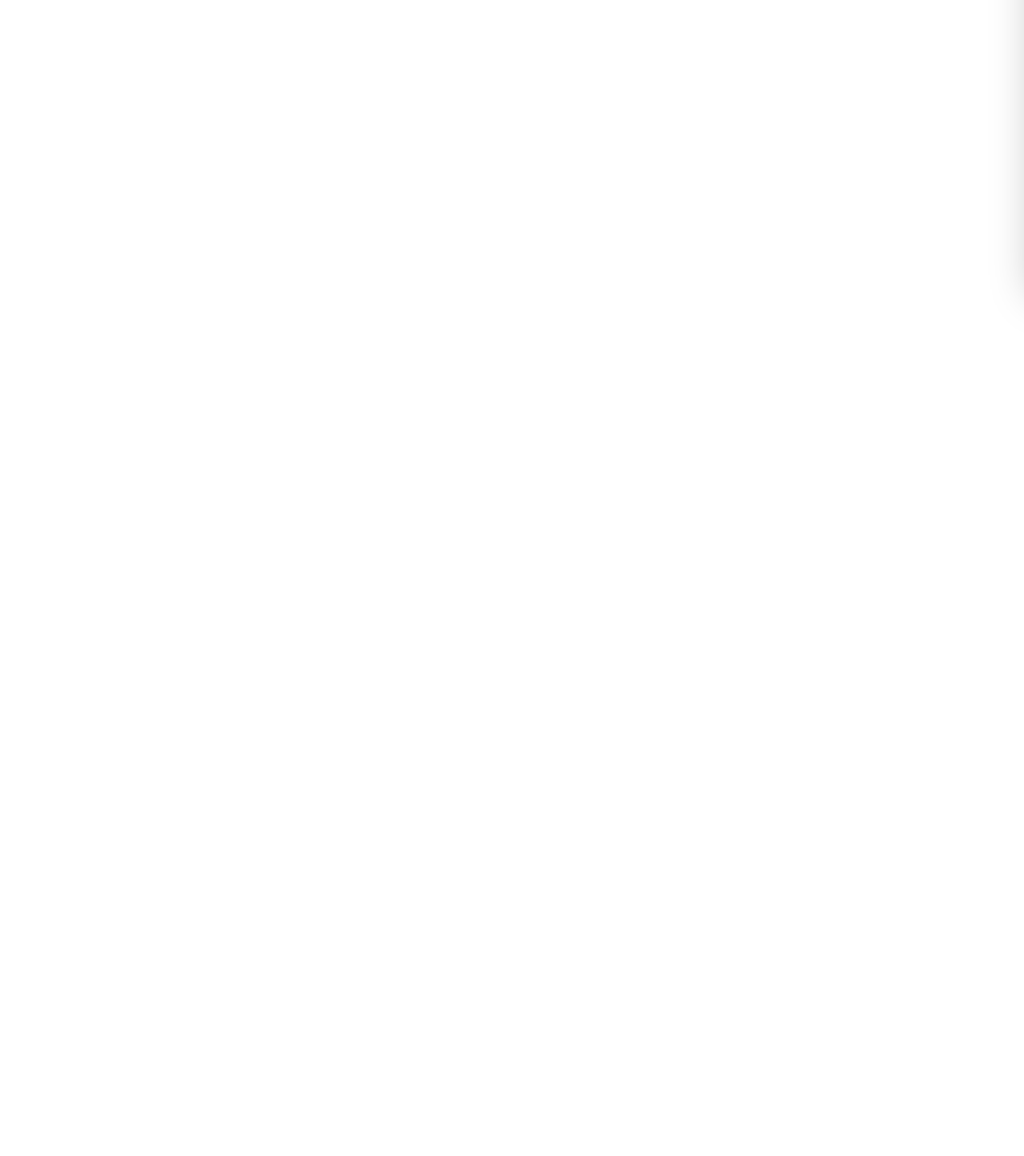
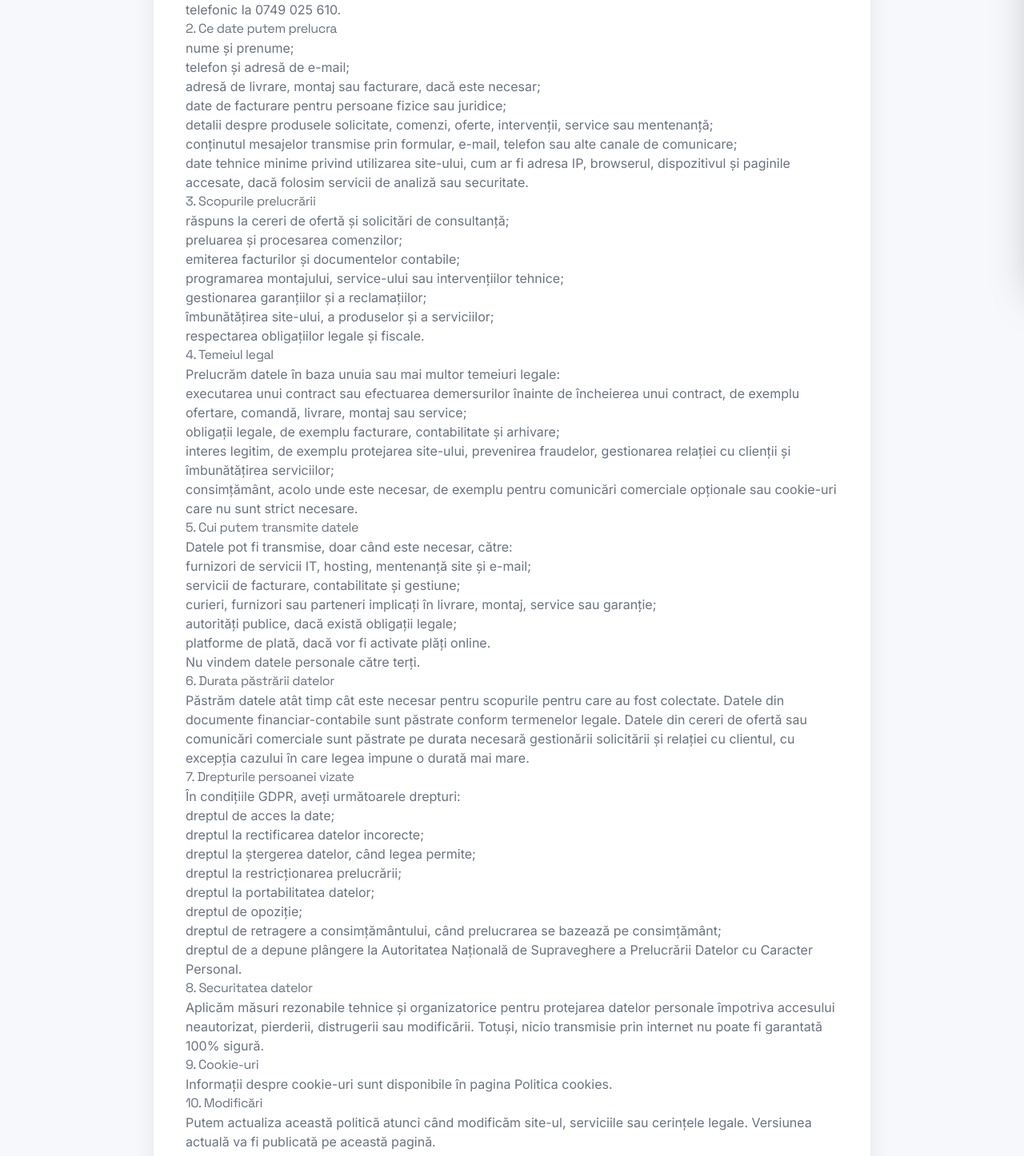
Before and after one commit to protermarad-hash/pro-term-web, a Next.js app: page /politica-confidentialitate in a window 1280 px wide. Before the commit this address had no page. Shown: the part 444-1890 px from the top of the page at 80% size. Before the commit the page ends 800 px from the top, so only its background shows below. Built offline with nearby package versions, Linux system fonts and the light colour scheme.

Commit message:
Add GDPR privacy policy page

```diff
--- /dev/null
+++ b/src/app/politica-confidentialitate/page.tsx
@@ -0,0 +1,109 @@
+import Header from '@/components/Header';
+import Footer from '@/components/Footer';
+import Link from 'next/link';
+
+const updatedAt = '06.06.2026';
+
+export default function PrivacyPolicyPage() {
+  return (
+    <>
+      <Header />
+      <main className="bg-light-200 pt-28 pb-20">
+        <div className="container mx-auto px-4">
+          <div className="mx-auto max-w-4xl rounded-3xl bg-white p-6 shadow-card md:p-10">
+            <p className="mb-3 text-sm font-bold uppercase tracking-widest text-accent">Zona legală</p>
+            <h1 className="font-heading text-3xl font-bold text-dark md:text-5xl">Politica de confidențialitate / GDPR</h1>
+            <p className="mt-4 text-sm text-dark-300">Ultima actualizare: {updatedAt}</p>
+
+            <div className="prose prose-slate mt-8 max-w-none text-dark-300">
+              <p>
+                Această politică explică modul în care SC PRO TERM SRL prelucrează datele personale ale vizitatorilor și clienților site-ului pro-term.ro. Documentul se aplică solicitărilor de ofertă, comenzilor, comunicării prin formular, telefon sau e-mail și relației comerciale cu clienții.
+              </p>
+
+              <h2>1. Operatorul de date</h2>
+              <p>
+                Operatorul datelor personale este SC PRO TERM SRL, cu sediul/activitatea în Arad, România, reprezentată de Herman Sebastian. Pentru solicitări privind datele personale ne puteți contacta la <a href="mailto:office@pro-term.ro">office@pro-term.ro</a> sau telefonic la <a href="tel:+40749025610">0749 025 610</a>.
+              </p>
+
+              <h2>2. Ce date putem prelucra</h2>
+              <ul>
+                <li>nume și prenume;</li>
+                <li>telefon și adresă de e-mail;</li>
+                <li>adresă de livrare, montaj sau facturare, dacă este necesar;</li>
+                <li>date de facturare pentru persoane fizice sau juridice;</li>
+                <li>detalii despre produsele solicitate, comenzi, oferte, intervenții, service sau mentenanță;</li>
+                <li>conținutul mesajelor transmise prin formular, e-mail, telefon sau alte canale de comunicare;</li>
+                <li>date tehnice minime privind utilizarea site-ului, cum ar fi adresa IP, browserul, dispozitivul și paginile accesate, dacă folosim servicii de analiză sau securitate.</li>
+              </ul>
+
+              <h2>3. Scopurile prelucrării</h2>
+              <ul>
+                <li>răspuns la cereri de ofertă și solicitări de consultanță;</li>
+                <li>preluarea și procesarea comenzilor;</li>
+                <li>emiterea facturilor și documentelor contabile;</li>
+                <li>programarea montajului, service-ului sau intervențiilor tehnice;</li>
+                <li>gestionarea garanțiilor și a reclamațiilor;</li>
+                <li>îmbunătățirea site-ului, a produselor și a serviciilor;</li>
+                <li>respectarea obligațiilor legale și fiscale.</li>
+              </ul>
+
+              <h2>4. Temeiul legal</h2>
+              <p>Prelucrăm datele în baza unuia sau mai multor temeiuri legale:</p>
+              <ul>
+                <li>executarea unui contract sau efectuarea demersurilor înainte de încheierea unui contract, de exemplu ofertare, comandă, livrare, montaj sau service;</li>
+                <li>obligații legale, de exemplu facturare, contabilitate și arhivare;</li>
+                <li>interes legitim, de exemplu protejarea site-ului, prevenirea fraudelor, gestionarea relației cu clienții și îmbunătățirea serviciilor;</li>
+                <li>consimțământ, acolo unde este necesar, de exemplu pentru comunicări comerciale opționale sau cookie-uri care nu sunt strict necesare.</li>
+              </ul>
+
+              <h2>5. Cui putem transmite datele</h2>
+              <p>Datele pot fi transmise, doar când este necesar, către:</p>
+              <ul>
+                <li>furnizori de servicii IT, hosting, mentenanță site și e-mail;</li>
+                <li>servicii de facturare, contabilitate și gestiune;</li>
+                <li>curieri, furnizori sau parteneri implicați în livrare, montaj, service sau garanție;</li>
+                <li>autorități publice, dacă există obligații legale;</li>
+                <li>platforme de plată, dacă vor fi activate plăți online.</li>
+              </ul>
+              <p>Nu vindem datele personale către terți.</p>
+
+              <h2>6. Durata păstrării datelor</h2>
+              <p>
+                Păstrăm datele atât timp cât este necesar pentru scopurile pentru care au fost colectate. Datele din documente financiar-contabile sunt păstrate conform termenelor legale. Datele din cereri de ofertă sau comunicări comerciale sunt păstrate pe durata necesară gestionării solicitării și relației cu clientul, cu excepția cazului în care legea impune o durată mai mare.
+              </p>
+
+              <h2>7. Drepturile persoanei vizate</h2>
+              <p>În condițiile GDPR, aveți următoarele drepturi:</p>
+              <ul>
+                <li>dreptul de acces la date;</li>
+                <li>dreptul la rectificarea datelor incorecte;</li>
+                <li>dreptul la ștergerea datelor, când legea permite;</li>
+                <li>dreptul la restricționarea prelucrării;</li>
+                <li>dreptul la portabilitatea datelor;</li>
+                <li>dreptul de opoziție;</li>
+                <li>dreptul de retragere a consimțământului, când prelucrarea se bazează pe consimțământ;</li>
+                <li>dreptul de a depune plângere la Autoritatea Națională de Supraveghere a Prelucrării Datelor cu Caracter Personal.</li>
+              </ul>
+
+              <h2>8. Securitatea datelor</h2>
+              <p>
+                Aplicăm măsuri rezonabile tehnice și organizatorice pentru protejarea datelor personale împotriva accesului neautorizat, pierderii, distrugerii sau modificării. Totuși, nicio transmisie prin internet nu poate fi garantată 100% sigură.
+              </p>
+
+              <h2>9. Cookie-uri</h2>
+              <p>
+                Informații despre cookie-uri sunt disponibile în pagina <Link href="/politica-cookies">Politica cookies</Link>.
+              </p>
+
+              <h2>10. Modificări</h2>
+              <p>
+                Putem actualiza această politică atunci când modificăm site-ul, serviciile sau cerințele legale. Versiunea actuală va fi publicată pe această pagină.
+              </p>
+            </div>
+          </div>
+        </div>
+      </main>
+      <Footer />
+    </>
+  );
+}
```
